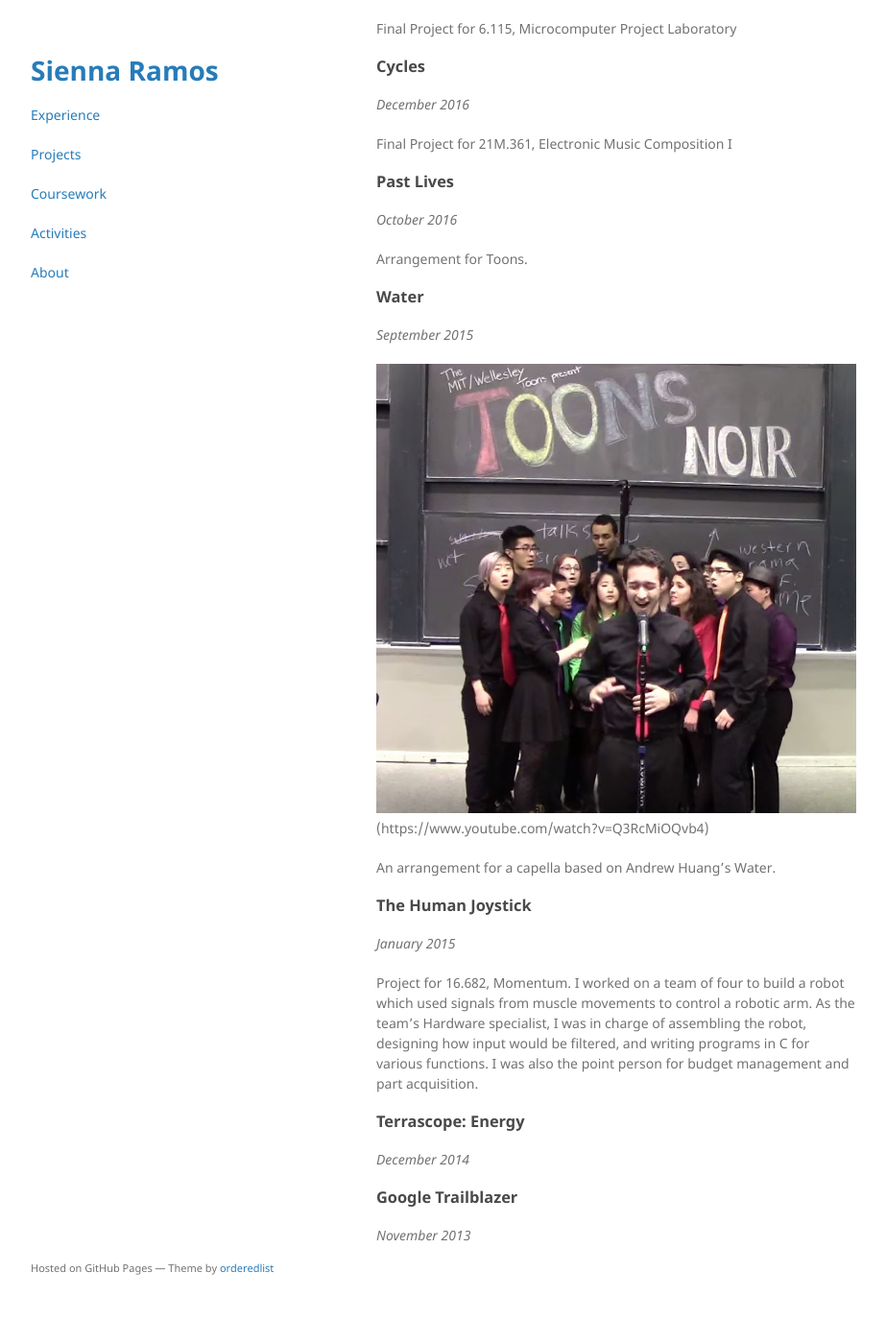
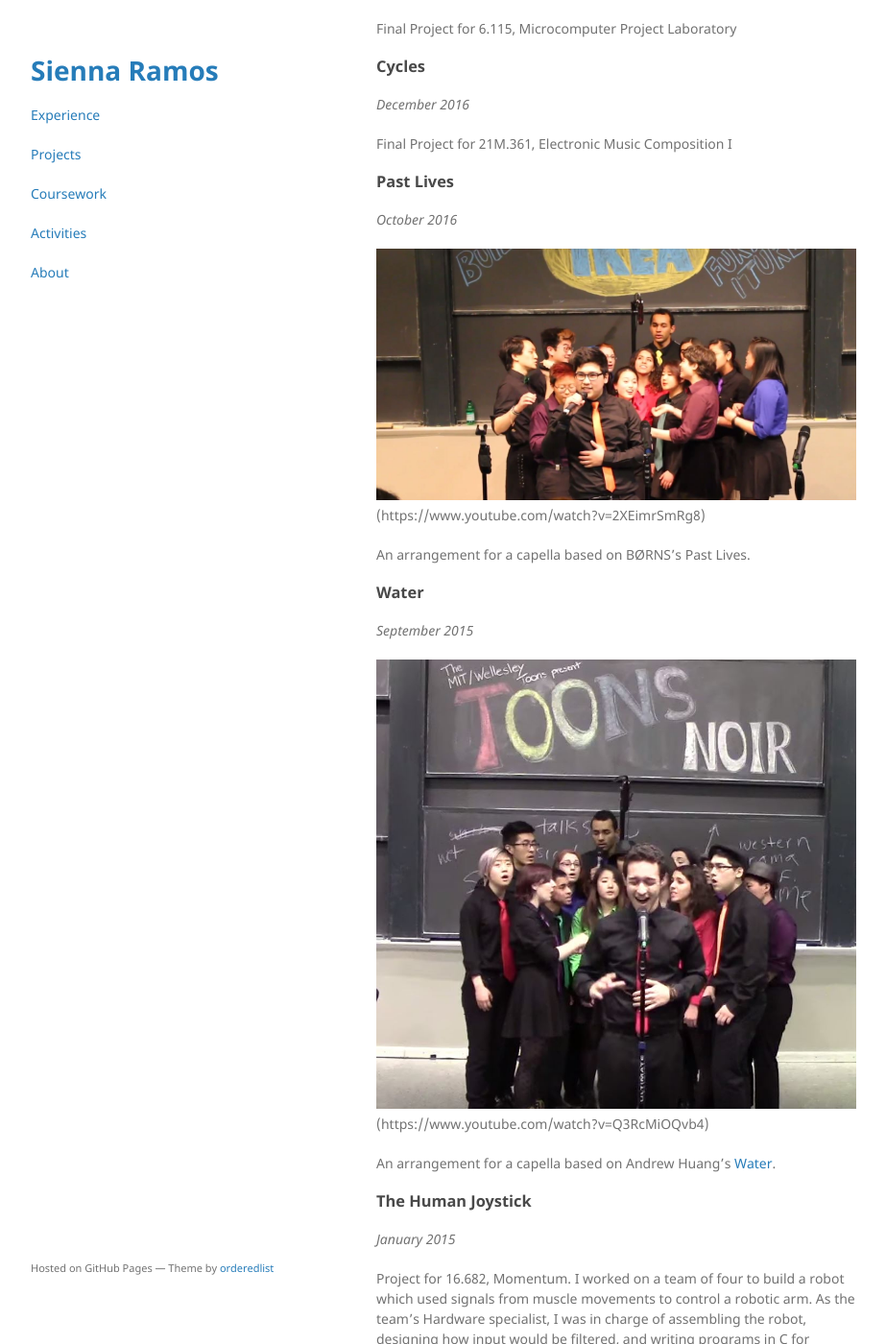
Before and after one commit to saramos/saramos.github.io, a Jekyll site: the page built from projects.md, in a window 1280 px wide and 1400 px high, scrolled down 756 px. Shown: the whole window at 96% size, without its empty margins (178-1101 px from the left). Built offline with Jekyll 4.4.1, drawn with Linux system fonts in a browser that asks for light colours; our own code applies the rules of GitHub Pages for plain Markdown files; before the commit the page ends 2123 px from its top, so only the background shows below that.

Commit message:
past lives fix

```diff
--- a/projects.md
+++ b/projects.md
@@ -51,7 +51,9 @@ Final Project for 21M.361, Electronic Music Composition I
 
 _October 2016_
 
-Arrangement for Toons.
+![Past Lives](PastLives.JPG)(https://www.youtube.com/watch?v=2XEimrSmRg8)
+
+An arrangement for a capella based on BØRNS's Past Lives.
 
 
 ### Water
@@ -60,7 +62,7 @@ _September 2015_
 
 ![Water](Water.JPG)(https://www.youtube.com/watch?v=Q3RcMiOQvb4)
 
-An arrangement for a capella based on Andrew Huang's Water.
+An arrangement for a capella based on Andrew Huang's [Water](https://www.youtube.com/watch?v=qptGV7finFo).
 
 
 ### The Human Joystick
```
Also changed, not shown: PastLives.JPG (added).
